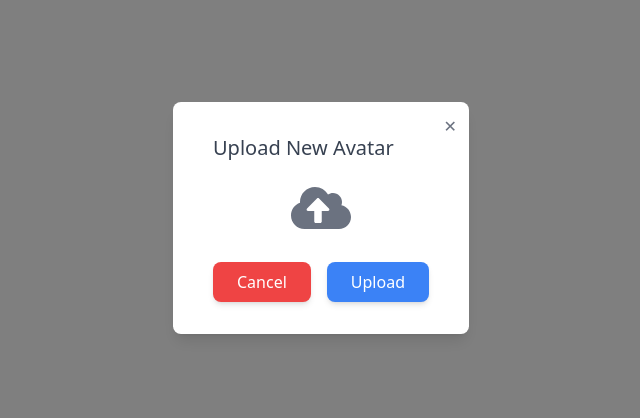
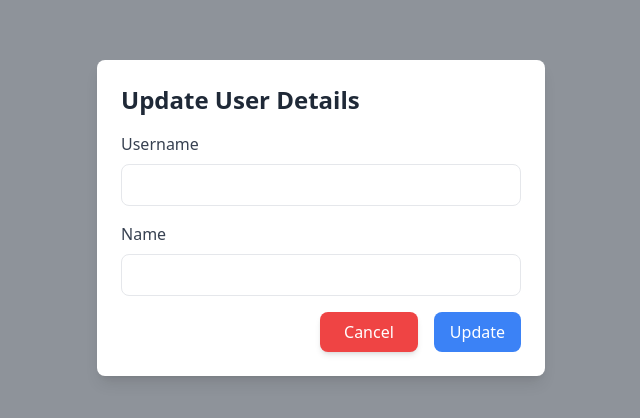
Before and after one commit to Anshul-Sharma01/U-Laundry, a React (Vite) app in the folder client/: page /modal/check in a window 1280 px wide. Shown: the part 182-600 px from the top of the page, without its empty margins (319-959 px from the left). Built offline with nearby package versions, Linux system fonts and the light colour scheme; no server answers.

Commit message:
Add UpdateUserDetails component and integrate it into UserProfile page

```diff
--- a/client/src/App.jsx
+++ b/client/src/App.jsx
@@ -10,6 +10,7 @@ import ForgotPassword from './Pages/Auth/ForgotPassword.jsx';
 import ResetPassword from './Pages/Auth/ResetPassword.jsx';
 import UserProfile from './Pages/Profile/UserProfile.jsx';
 import UpdateAvatar from './Components/Profile/UpdateAvatar.jsx';
+import UpdateUserDetails from './Components/Profile/UpdateUserDetails.jsx';
 
 function App() {
 
@@ -24,7 +25,7 @@ function App() {
 
       <Route path='/user/me' element={<UserProfile/>}></Route>
 
-      <Route path='/modal/check' element={<UpdateAvatar/>}></Route>
+      <Route path='/modal/check' element={<UpdateUserDetails/>}></Route>
 
       <Route path='/denied' element={<Denied/>} ></Route>
       <Route path='*' element={<NotFound/>} ></Route>
--- /dev/null
+++ b/client/src/Components/Profile/UpdateUserDetails.jsx
@@ -0,0 +1,95 @@
+import React, { useState } from "react";
+import toast from "react-hot-toast";
+import { useDispatch, useSelector } from "react-redux";
+import { updateUserDetailsThunk } from "../../Redux/Slices/authSlice";
+
+function UpdateUserDetails({ closeModal }) {
+    const userData = useSelector((state) => state?.auth?.userData);
+    const [username, setUsername] = useState(userData?.username);
+    const [name, setName] = useState(userData?.name);
+
+    const dispatch = useDispatch();
+
+    const handleSubmit = async(e) => {
+        e.preventDefault();
+        toast.dismiss();
+        if(username === userData.username && name === userData.name){
+            toast.error("No details changed detected!!");
+            return;
+        }
+
+        const updatedDetails = {};
+        if(username !== userData.username) {
+            updatedDetails.username = username;
+        }
+        if(name !== userData.name) {
+            updatedDetails.name = name;
+        }
+
+        const res = await dispatch(updateUserDetailsThunk(updatedDetails));
+        console.log("Response : ", res);
+
+        closeModal(false);
+    };
+
+    return (
+        <div className="fixed inset-0 flex items-center justify-center bg-gray-800 bg-opacity-50 dark:bg-opacity-80">
+            <div className="bg-white dark:bg-gray-900 rounded-lg shadow-lg p-6 w-full max-w-md mx-4">
+                <h2 className="text-2xl font-semibold text-gray-800 dark:text-gray-200 mb-4">
+                    Update User Details
+                </h2>
+                <form onSubmit={handleSubmit}>
+                    <div className="mb-4">
+                        <label
+                            className="block text-gray-700 dark:text-gray-300 mb-2"
+                            htmlFor="username"
+                        >
+                            Username
+                        </label>
+                        <input
+                            type="text"
+                            id="username"
+                            value={username}
+                            onChange={(e) => setUsername(e.target.value)}
+                            className="w-full px-3 py-2 border rounded-lg focus:outline-none focus:ring-2 focus:ring-blue-500 dark:bg-gray-800 dark:text-gray-200"
+                            required
+                        />
+                    </div>
+                    <div className="mb-4">
+                        <label
+                            className="block text-gray-700 dark:text-gray-300 mb-2"
+                            htmlFor="name"
+                        >
+                            Name
+                        </label>
+                        <input
+                            type="text"
+                            id="name"
+                            value={name}
+                            onChange={(e) => setName(e.target.value)}
+                            className="w-full px-3 py-2 border rounded-lg focus:outline-none focus:ring-2 focus:ring-blue-500 dark:bg-gray-800 dark:text-gray-200"
+                            required
+                        />
+                    </div>
+                    <div className="flex justify-end">
+                        <button
+                            type="button"
+                            onClick={() => closeModal(false)} // Close modal on cancel
+                            className="mr-4 dark:text-gray-200  dark:hover:bg-gray-600 bg-red-500 text-white hover:bg-red-700 px-6 py-2 rounded-lg shadow-md hover:shadow-lg transition-all"
+                        >
+                            Cancel
+                        </button>
+                        <button
+                            type="submit"
+                            className="px-4 py-2 bg-blue-500 text-white rounded-lg hover:bg-blue-600"
+                        >
+                            Update
+                        </button>
+                    </div>
+                </form>
+            </div>
+        </div>
+    );
+}
+
+export default UpdateUserDetails;
--- a/client/src/Pages/Profile/UserProfile.jsx
+++ b/client/src/Pages/Profile/UserProfile.jsx
@@ -3,16 +3,14 @@ import NavigationLayout from "../../NavigationLayout/NavigationLayout";
 import { useNavigate } from "react-router-dom";
 import { useState } from "react";
 import UpdateAvatar from "../../Components/Profile/UpdateAvatar";
+import UpdateUserDetails from "../../Components/Profile/UpdateUserDetails";
 
 function UserProfile() {
-    const [ showAvatarModal, setShowAvatarModal ] = useState(false);
+    const [showAvatarModal, setShowAvatarModal] = useState(false);
+    const [showDetailsModal, setShowDetailsModal] = useState(false);
 
     const userData = useSelector((state) => state?.auth?.userData);
     const navigate = useNavigate();
-
-
-
-
 
     return (
         <NavigationLayout>
@@ -36,6 +34,7 @@ function UserProfile() {
 
                         <div className="w-full">
                             {[
+                                { label : "Username", value : userData?.username || "N/A"},
                                 { label: "Student ID", value: userData?.studentId || "N/A" },
                                 { label: "Father's Name", value: userData?.fatherName || "N/A" },
                                 { label: "Hostel Name", value: userData?.hostelName || "N/A" },
@@ -64,7 +63,7 @@ function UserProfile() {
                                 Update Avatar
                             </button>
                             <button
-                                onClick={() => alert("Update Profile Clicked")}
+                                onClick={() => setShowDetailsModal(true)}
                                 className="w-full md:w-auto px-4 py-2 bg-green-500 hover:bg-green-600 text-white font-medium rounded-md transition"
                             >
                                 Update Profile
@@ -80,7 +79,20 @@ function UserProfile() {
                 </div>
             </section>
 
-            {/* Modal */}
+            {/* Modals */}
+            {showDetailsModal && (
+                <div
+                    className="fixed inset-0 z-50 flex items-center justify-center bg-black bg-opacity-50"
+                    onClick={() => setShowDetailsModal(false)} // Close modal on click outside
+                >
+                    <div
+                        className="relative"
+                        onClick={(e) => e.stopPropagation()} // Prevent closing on modal click
+                    >
+                        <UpdateUserDetails closeModal={setShowDetailsModal} />
+                    </div>
+                </div>
+            )}
             {showAvatarModal && (
                 <div
                     className="fixed inset-0 z-50 flex items-center justify-center bg-black bg-opacity-50"
```
Also changed, not shown: 1 other file (tests, documents, lock files or other folders).
